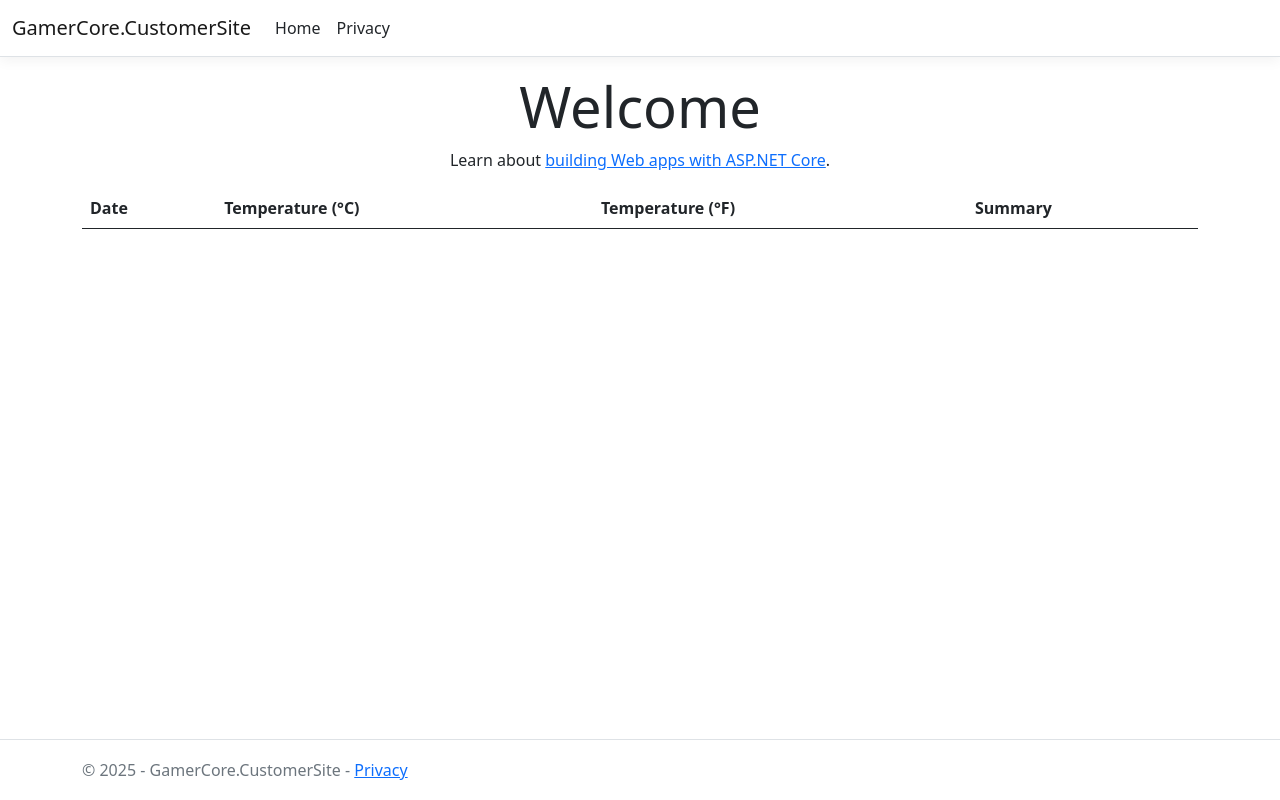
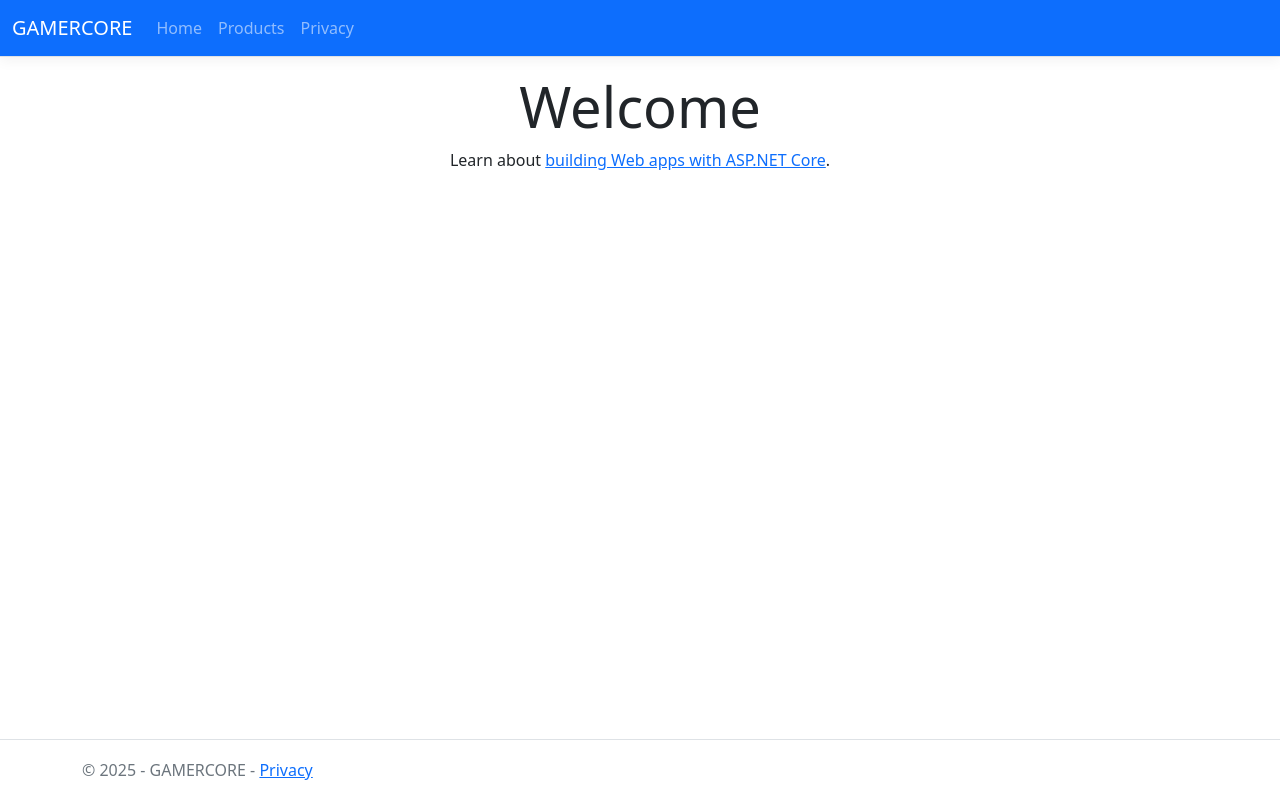
Before and after one commit to maqnitude/GamerCore, an ASP.NET Core app: template src/GamerCore.CustomerSite/Views/Home/Index.cshtml in a window 1280 px wide. Run offline with ASP.NET Core 8, Linux system fonts and the light colour scheme; the template is opened without the code that fills it, so the values that code supplies are empty; style sheets or scripts are compiled from the project's sources.

Commit message:
Add a simple products page in customer site
This commit also add a product card partial view (`_ProductCardPartial`), 2 view models (`ProductViewModel` and `ProductListViewModel`), and implement the `ProductsController` to consume the API to retrieve the products.

```diff
--- a/src/GamerCore.CustomerSite/Views/Home/Index.cshtml
+++ b/src/GamerCore.CustomerSite/Views/Home/Index.cshtml
@@ -7,25 +7,3 @@
   <h1 class="display-4">Welcome</h1>
   <p>Learn about <a href="https://learn.microsoft.com/aspnet/core">building Web apps with ASP.NET Core</a>.</p>
 </div>
-
-<table class="table table-striped">
-  <thead>
-    <tr>
-      <th>Date</th>
-      <th>Temperature (°C)</th>
-      <th>Temperature (°F)</th>
-      <th>Summary</th>
-    </tr>
-  </thead>
-  <tbody>
-    @foreach (var forecast in Model)
-    {
-      <tr>
-        <td>@forecast.Date.ToString("yyyy-MM-dd")</td>
-        <td>@forecast.TemperatureC</td>
-        <td>@forecast.TemperatureF</td>
-        <td>@forecast.Summary</td>
-      </tr>
-    }
-  </tbody>
-</table>
--- a/src/GamerCore.CustomerSite/Views/Shared/_Layout.cshtml
+++ b/src/GamerCore.CustomerSite/Views/Shared/_Layout.cshtml
@@ -4,7 +4,7 @@
 <head>
   <meta charset="utf-8" />
   <meta name="viewport" content="width=device-width, initial-scale=1.0" />
-  <title>@ViewData["Title"] - GamerCore.CustomerSite</title>
+  <title>@ViewData["Title"] - GAMERCORE</title>
   <link rel="stylesheet" href="~/lib/bootstrap/dist/css/bootstrap.min.css" />
   <link rel="stylesheet" href="~/css/site.css" asp-append-version="true" />
   <link rel="stylesheet" href="~/GamerCore.CustomerSite.styles.css" asp-append-version="true" />
@@ -12,9 +12,9 @@
 
 <body>
   <header>
-    <nav class="navbar navbar-expand-sm navbar-toggleable-sm navbar-light bg-white border-bottom box-shadow mb-3">
+    <nav class="navbar navbar-expand-sm navbar-toggleable-sm navbar-dark bg-primary border-bottom box-shadow mb-3">
       <div class="container-fluid">
-        <a class="navbar-brand" asp-area="" asp-controller="Home" asp-action="Index">GamerCore.CustomerSite</a>
+        <a class="navbar-brand" asp-area="" asp-controller="Home" asp-action="Index">GAMERCORE</a>
         <button class="navbar-toggler" type="button" data-bs-toggle="collapse" data-bs-target=".navbar-collapse"
                 aria-controls="navbarSupportedContent"
                 aria-expanded="false" aria-label="Toggle navigation">
@@ -23,16 +23,20 @@
         <div class="navbar-collapse collapse d-sm-inline-flex justify-content-between">
           <ul class="navbar-nav flex-grow-1">
             <li class="nav-item">
-              <a class="nav-link text-dark" asp-area="" asp-controller="Home" asp-action="Index">Home</a>
+              <a class="nav-link" asp-area="" asp-controller="Home" asp-action="Index">Home</a>
             </li>
             <li class="nav-item">
-              <a class="nav-link text-dark" asp-area="" asp-controller="Home" asp-action="Privacy">Privacy</a>
+              <a class="nav-link" asp-area="" asp-controller="Products" asp-action="Index">Products</a>
+            </li>
+            <li class="nav-item">
+              <a class="nav-link" asp-area="" asp-controller="Home" asp-action="Privacy">Privacy</a>
             </li>
           </ul>
         </div>
       </div>
     </nav>
   </header>
+
   <div class="container">
     <main role="main" class="pb-3">
       @RenderBody()
@@ -41,7 +45,7 @@
 
   <footer class="border-top footer text-muted">
     <div class="container">
-      &copy; 2025 - GamerCore.CustomerSite - <a asp-area="" asp-controller="Home" asp-action="Privacy">Privacy</a>
+      &copy; 2025 - GAMERCORE - <a asp-area="" asp-controller="Home" asp-action="Privacy">Privacy</a>
     </div>
   </footer>
   <script src="~/lib/jquery/dist/jquery.min.js"></script>
```
Also changed, not shown: src/GamerCore.CustomerSite/Controllers/HomeController.cs (+35 -32 lines), src/GamerCore.CustomerSite/Controllers/ProductsController.cs (added, +52 -0 lines), src/GamerCore.CustomerSite/Models/ProductListViewModel.cs (added, +7 -0 lines), src/GamerCore.CustomerSite/Models/ProductViewModel.cs (added, +19 -0 lines), src/GamerCore.CustomerSite/Views/Products/Index.cshtml (added, +30 -0 lines), src/GamerCore.CustomerSite/Views/Products/_ProductCardPartial.cshtml (added, +8 -0 lines).
